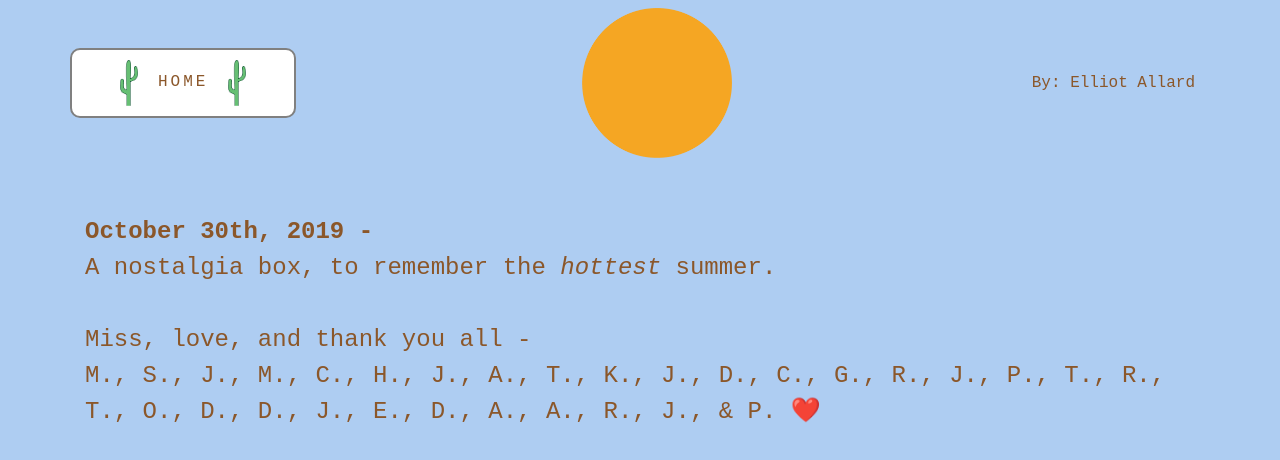
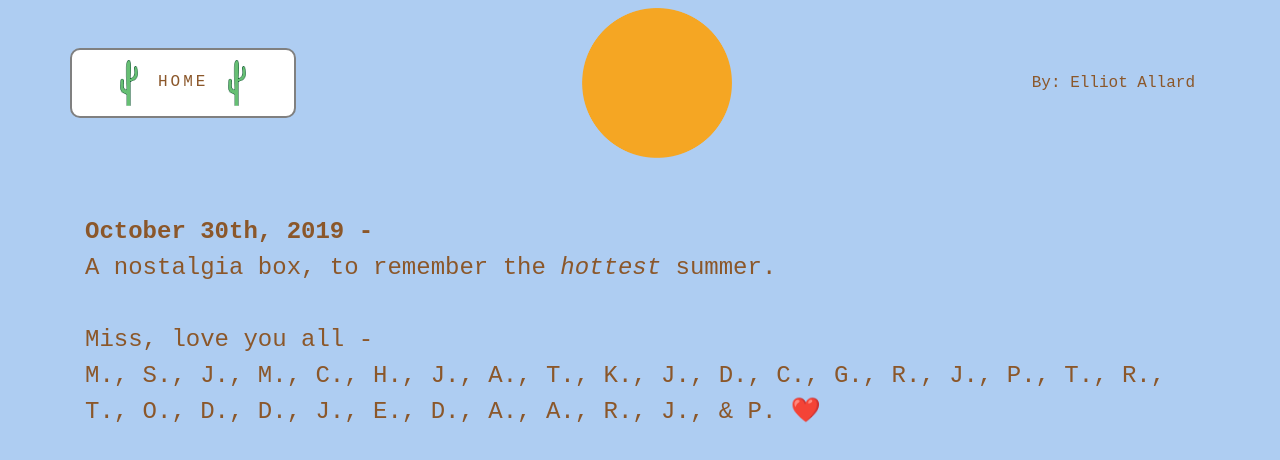
Before and after one commit to elliotallard/phoenix-memoir, a React (Create React App) app: page /about in a window 1280 px wide. Shown: the top 460 px of the page. Built offline with nearby package versions, Linux system fonts and the light colour scheme.

Commit message:
about page change

```diff
--- a/src/containers/About/About.js
+++ b/src/containers/About/About.js
@@ -23,7 +23,7 @@ const aboutPage = () => {
               <br/>
               A nostalgia box, to remember the <i>hottest</i> summer.
               <br/><br/>
-              Miss, love, and thank you all -
+              Miss, love you all -
               <br/>
 
                 M., S., J., M., C., H., J., A., T., K., J., D., C., G.,
```
